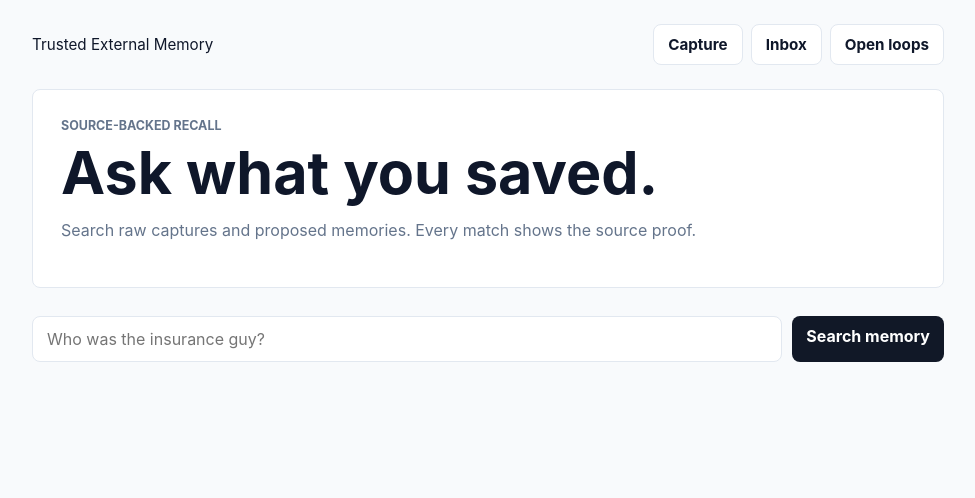
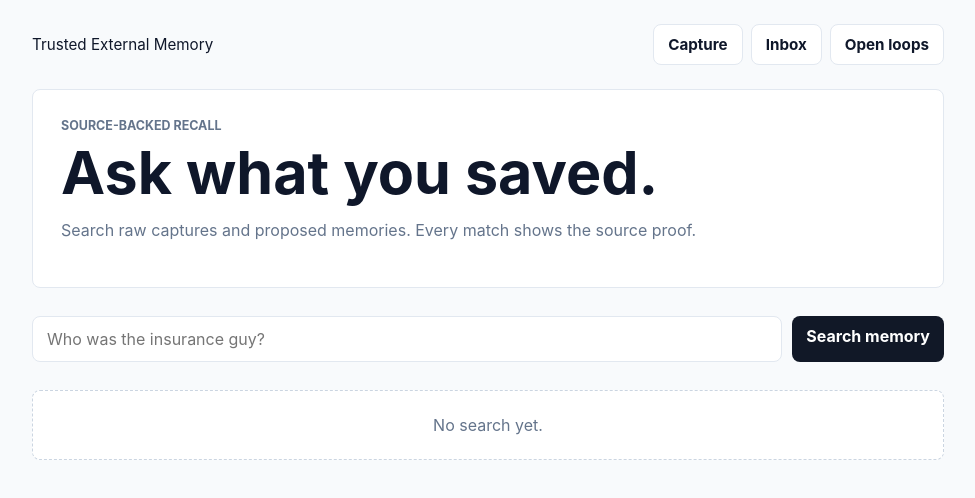
Before and after one commit to tdown4-gif/Chief-of-Staff, a Next.js app: page /recall in a window 1280 px wide. Shown: the top 498 px of the page, without its empty margins (152-1127 px from the left). Built offline with nearby package versions, Linux system fonts and the light colour scheme.

Commit message:
Clarify recall empty states

```diff
--- a/app/recall/page.tsx
+++ b/app/recall/page.tsx
@@ -1,5 +1,6 @@
 import Link from "next/link";
 import { recall } from "@/lib/recall";
+import { formatRecallResultsHeading, getRecallViewState } from "@/lib/recall-view";
 
 export const dynamic = "force-dynamic";
 
@@ -16,6 +17,7 @@ export default async function RecallPage({ searchParams }: RecallPageProps) {
   const params = await searchParams;
   const query = params.q?.trim() ?? "";
   const results = query ? recall(query) : [];
+  const viewState = getRecallViewState(query, results.length);
 
   return (
     <main className="shell">
@@ -47,10 +49,16 @@ export default async function RecallPage({ searchParams }: RecallPageProps) {
         </form>
       </section>
 
-      {query ? (
+      {viewState === "idle" ? (
+        <section className="recall-results" aria-label="Recall status">
+          <div className="empty-state">No search yet.</div>
+        </section>
+      ) : null}
+
+      {viewState !== "idle" ? (
         <section className="recall-results" aria-label="Recall results">
-          <h2>Results for &ldquo;{query}&rdquo;</h2>
-          {results.length > 0 ? (
+          <h2>{formatRecallResultsHeading(query, results.length)}</h2>
+          {viewState === "results" ? (
             <div className="inbox">
               {results.map((result) => (
                 <article className="capture-item" key={`${result.source.id}-${result.memory?.id ?? "source"}`}>
@@ -78,7 +86,7 @@ export default async function RecallPage({ searchParams }: RecallPageProps) {
               ))}
             </div>
           ) : (
-            <div className="empty-state">No source-backed matches yet.</div>
+            <div className="empty-state">No source-backed matches for &ldquo;{query}&rdquo;.</div>
           )}
         </section>
       ) : null}
--- /dev/null
+++ b/lib/recall-view.ts
@@ -0,0 +1,16 @@
+export type RecallViewState = "idle" | "results" | "no-results";
+
+export function getRecallViewState(query: string, resultCount: number): RecallViewState {
+  if (!query.trim()) {
+    return "idle";
+  }
+
+  return resultCount > 0 ? "results" : "no-results";
+}
+
+export function formatRecallResultsHeading(query: string, resultCount: number): string {
+  const normalizedQuery = query.trim();
+  const noun = resultCount === 1 ? "result" : "results";
+
+  return `${resultCount} source-backed ${noun} for "${normalizedQuery}"`;
+}
```
Also changed, not shown: 1 other file (tests, documents, lock files or other folders).
